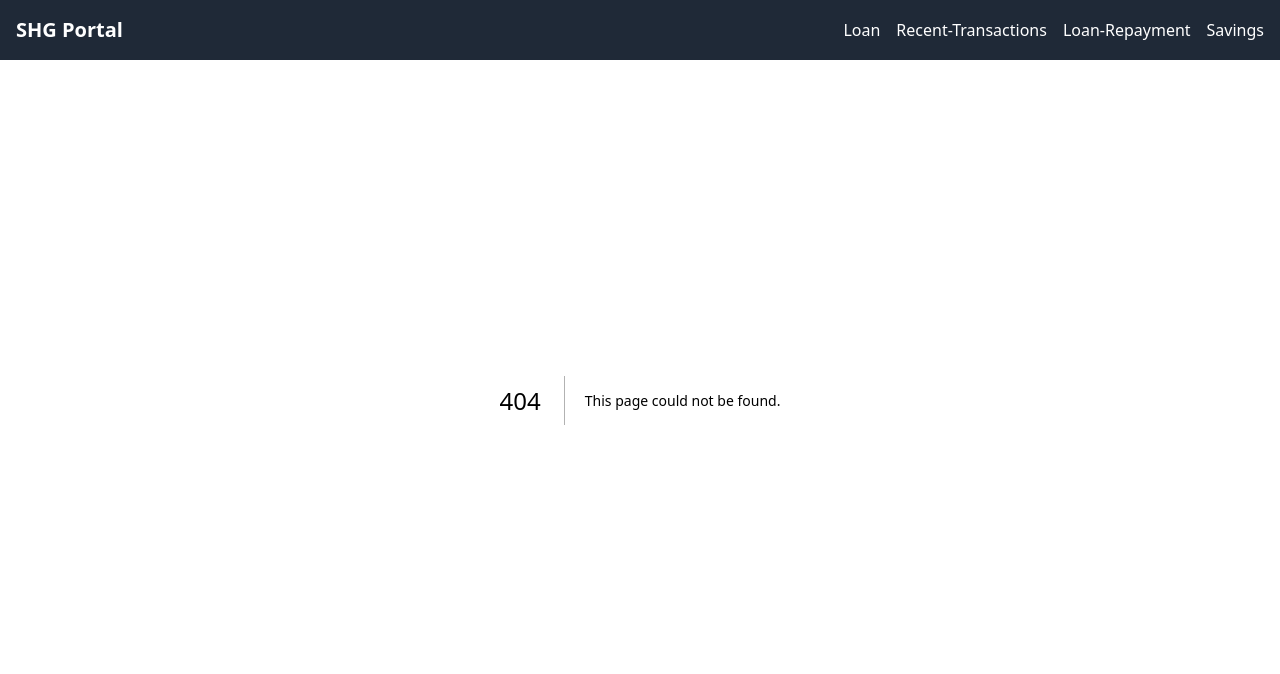
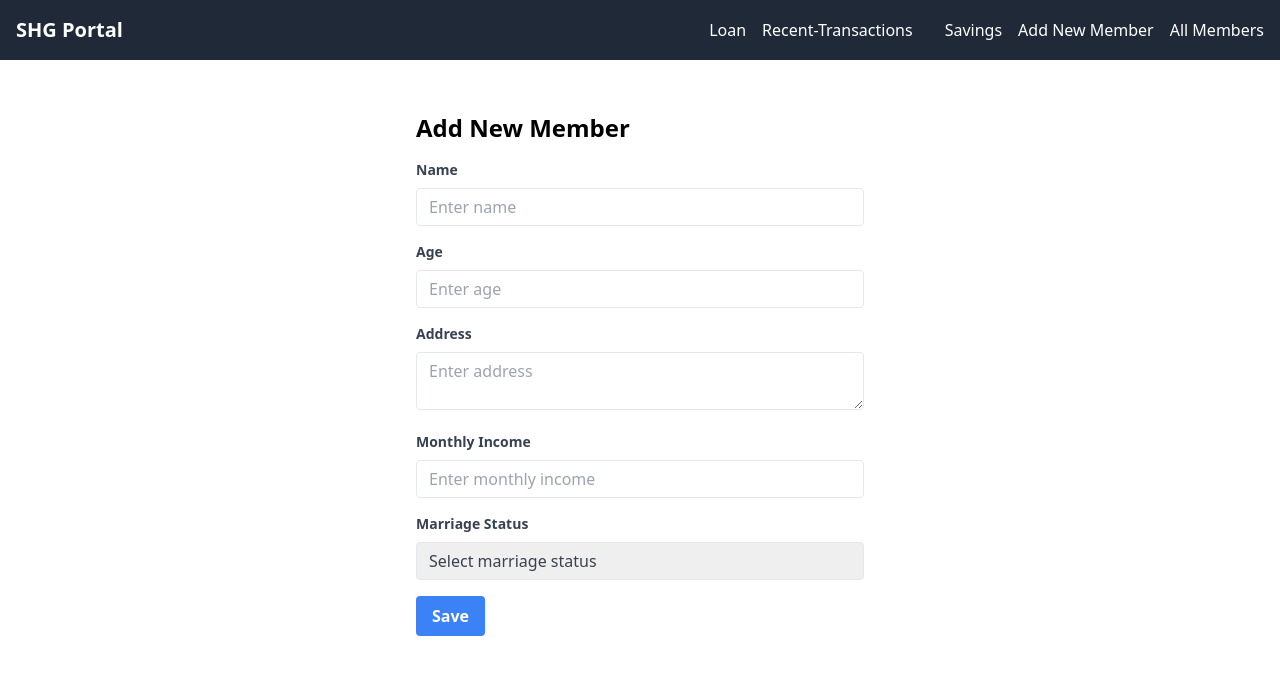
Before and after one commit to omp28/shg, a Next.js app: page /addnewmember in a window 1280 px wide. Before the commit this address had no page. Shown: the top 674 px of the page. Built offline with nearby package versions, Linux system fonts and the light colour scheme.

Commit message:
feat:addMembers to shg and show the list of members:

```diff
--- a/components/Navbar.js
+++ b/components/Navbar.js
@@ -22,12 +22,22 @@ const Navbar = () => {
           </li>
           <li className="ml-4">
             <a href="/" className="hover:text-gray-300">
-              Loan-Repayment
+              {/* Loan-Repayment */}
             </a>
           </li>
           <li className="ml-4">
             <a href="/savings" className="hover:text-gray-300">
               Savings
+            </a>
+          </li>
+          <li className="ml-4">
+            <a href="/addnewmember" className="hover:text-gray-300">
+              Add New Member
+            </a>
+          </li>
+          <li className="ml-4">
+            <a href="/allmebers" className="hover:text-gray-300">
+              All Members
             </a>
           </li>
         </ul>
--- /dev/null
+++ b/pages/addnewmember.js
@@ -0,0 +1,155 @@
+// pages/add-new-member.js
+
+import { useState } from "react";
+
+const AddNewMember = () => {
+  const [formData, setFormData] = useState({
+    name: "",
+    age: "",
+    address: "",
+    monthlyIncome: "",
+    marriageStatus: "",
+  });
+
+  const handleChange = (e) => {
+    const { name, value } = e.target;
+    setFormData((prevData) => ({
+      ...prevData,
+      [name]: value,
+    }));
+  };
+
+  const handleSubmit = (e) => {
+    e.preventDefault();
+
+    if (!Object.values(formData).every((value) => value !== "")) {
+      alert("Please fill out all fields before submitting.");
+      return;
+    }
+
+    const existingMembers = JSON.parse(localStorage.getItem("newMember")) || [];
+
+    const updatedMembers = Array.isArray(existingMembers)
+      ? [...existingMembers, formData]
+      : [formData];
+
+    localStorage.setItem("newMember", JSON.stringify(updatedMembers));
+
+    setFormData({
+      name: "",
+      age: "",
+      address: "",
+      monthlyIncome: "",
+      marriageStatus: "",
+    });
+
+    alert("New member added successfully!");
+  };
+
+  return (
+    <div className="max-w-md mx-auto pt-28">
+      <h1 className="text-2xl font-bold mb-4">Add New Member</h1>
+      <form onSubmit={handleSubmit}>
+        <div className="mb-4">
+          <label
+            className="block text-gray-700 text-sm font-bold mb-2"
+            htmlFor="name"
+          >
+            Name
+          </label>
+          <input
+            className="appearance-none border rounded w-full py-2 px-3 text-gray-700 leading-tight focus:outline-none focus:shadow-outline"
+            id="name"
+            type="text"
+            placeholder="Enter name"
+            name="name"
+            value={formData.name}
+            onChange={handleChange}
+            required
+          />
+        </div>
+        <div className="mb-4">
+          <label
+            className="block text-gray-700 text-sm font-bold mb-2"
+            htmlFor="age"
+          >
+            Age
+          </label>
+          <input
+            className="appearance-none border rounded w-full py-2 px-3 text-gray-700 leading-tight focus:outline-none focus:shadow-outline"
+            id="age"
+            type="number"
+            placeholder="Enter age"
+            name="age"
+            value={formData.age}
+            onChange={handleChange}
+            required
+          />
+        </div>
+        <div className="mb-4">
+          <label
+            className="block text-gray-700 text-sm font-bold mb-2"
+            htmlFor="address"
+          >
+            Address
+          </label>
+          <textarea
+            className="appearance-none border rounded w-full py-2 px-3 text-gray-700 leading-tight focus:outline-none focus:shadow-outline"
+            id="address"
+            placeholder="Enter address"
+            name="address"
+            value={formData.address}
+            onChange={handleChange}
+            required
+          />
+        </div>
+        <div className="mb-4">
+          <label
+            className="block text-gray-700 text-sm font-bold mb-2"
+            htmlFor="monthlyIncome"
+          >
+            Monthly Income
+          </label>
+          <input
+            className="appearance-none border rounded w-full py-2 px-3 text-gray-700 leading-tight focus:outline-none focus:shadow-outline"
+            id="monthlyIncome"
+            type="number"
+            placeholder="Enter monthly income"
+            name="monthlyIncome"
+            value={formData.monthlyIncome}
+            onChange={handleChange}
+            required
+          />
+        </div>
+        <div className="mb-4">
+          <label
+            className="block text-gray-700 text-sm font-bold mb-2"
+            htmlFor="marriageStatus"
+          >
+            Marriage Status
+          </label>
+          <select
+            className="appearance-none border rounded w-full py-2 px-3 text-gray-700 leading-tight focus:outline-none focus:shadow-outline"
+            id="marriageStatus"
+            name="marriageStatus"
+            value={formData.marriageStatus}
+            onChange={handleChange}
+            required
+          >
+            <option value="">Select marriage status</option>
+            <option value="single">Single</option>
+            <option value="married">Married</option>
+          </select>
+        </div>
+        <button
+          type="submit"
+          className="bg-blue-500 hover:bg-blue-700 text-white font-bold py-2 px-4 rounded focus:outline-none focus:shadow-outline"
+        >
+          Save
+        </button>
+      </form>
+    </div>
+  );
+};
+
+export default AddNewMember;
--- /dev/null
+++ b/pages/allmebers.js
@@ -0,0 +1,56 @@
+import { useEffect, useState } from "react";
+
+const AllMembers = () => {
+  const [members, setMembers] = useState([]);
+  const [loading, setLoading] = useState(true);
+
+  useEffect(() => {
+    const getMembers = () => {
+      const storedMembers = JSON.parse(
+        localStorage.getItem("newMember") || "[]"
+      );
+      if (Array.isArray(storedMembers)) {
+        setMembers(storedMembers);
+      } else {
+        console.error(
+          "Data retrieved from localStorage is not an array:",
+          storedMembers
+        );
+        setMembers([]);
+      }
+      setLoading(false);
+    };
+
+    getMembers();
+  }, []);
+
+  if (loading) {
+    return <p>Loading...</p>;
+  }
+
+  return (
+    <div className="max-w-md mx-auto pt-20">
+      <h1 className="text-3xl font-bold mb-6">All Members</h1>
+      <div className="grid grid-cols-1 gap-4">
+        {members.map((member, index) => (
+          <div
+            key={index}
+            className="bg-white rounded-lg shadow-md p-6 border border-gray-200"
+          >
+            <h2 className="text-xl font-bold mb-2">{member.name}</h2>
+            <p className="text-gray-600 mb-2">Age: {member.age}</p>
+            <p className="text-gray-600 mb-2">Address: {member.address}</p>
+            <p className="text-gray-600 mb-2">
+              Monthly Income: ${member.monthlyIncome}
+            </p>
+            <p className="text-gray-600">
+              Marriage Status: {member.marriageStatus}
+            </p>
+          </div>
+        ))}
+      </div>
+    </div>
+  );
+};
+
+export default AllMembers;
--- a/pages/savings.js
+++ b/pages/savings.js
@@ -3,10 +3,10 @@ import React from "react";
 const savings = () => {
   const shgMembers = [
     { id: 1, name: "Om ", amount: 5000, date: "2024-03-27" },
-    { id: 2, name: "Rohit ", amount: 6000, date: "2024-03-26" },
+    { id: 2, name: "Romit ", amount: 6000, date: "2024-03-26" },
     { id: 3, name: "Aaditya ", amount: 4500, date: "2024-03-25" },
     { id: 4, name: "Neha Patel", amount: 7000, date: "2024-03-24" },
-    { id: 5, name: "Priya Verma", amount: 5500, date: "2024-03-23" },
+    { id: 5, name: "Rohit ", amount: 5500, date: "2024-03-23" },
     { id: 6, name: "Anjali Gupta", amount: 4800, date: "2024-03-22" },
     // Add more members as needed
   ];
```
Also changed, not shown: 2 other files (tests, documents, lock files or other folders).
